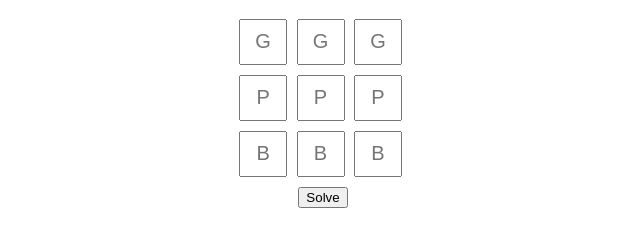
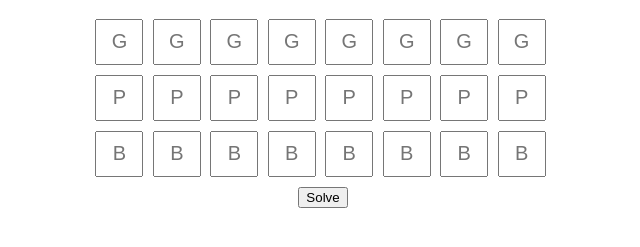
Before and after one commit to BaileyMeche/NerdleSolver, a plain HTML site: page index.html in a window 1280 px wide. Shown: the part 61-308 px from the top of the page, without its empty margins (317-957 px from the left). Drawn offline with Linux system fonts and the light colour scheme.

Commit message:
Update index.html

```diff
--- a/index.html
+++ b/index.html
@@ -15,15 +15,30 @@
             <input type="text" maxlength="1" placeholder="G">
             <input type="text" maxlength="1" placeholder="G">
             <input type="text" maxlength="1" placeholder="G">
+            <input type="text" maxlength="1" placeholder="G">
+            <input type="text" maxlength="1" placeholder="G">
+            <input type="text" maxlength="1" placeholder="G">
+            <input type="text" maxlength="1" placeholder="G">
+            <input type="text" maxlength="1" placeholder="G">
         </div>
         <!-- Purple row for correct character, wrong position -->
         <div class="input-row" data-row-type="purple">
             <input type="text" maxlength="1" placeholder="P">
             <input type="text" maxlength="1" placeholder="P">
             <input type="text" maxlength="1" placeholder="P">
+            <input type="text" maxlength="1" placeholder="P">
+            <input type="text" maxlength="1" placeholder="P">
+            <input type="text" maxlength="1" placeholder="P">
+            <input type="text" maxlength="1" placeholder="P">
+            <input type="text" maxlength="1" placeholder="P">
         </div>
         <!-- Black row for characters not in equation -->
         <div class="input-row" data-row-type="black">
+            <input type="text" maxlength="1" placeholder="B">
+            <input type="text" maxlength="1" placeholder="B">
+            <input type="text" maxlength="1" placeholder="B">
+            <input type="text" maxlength="1" placeholder="B">
+            <input type="text" maxlength="1" placeholder="B">
             <input type="text" maxlength="1" placeholder="B">
             <input type="text" maxlength="1" placeholder="B">
             <input type="text" maxlength="1" placeholder="B">
```
